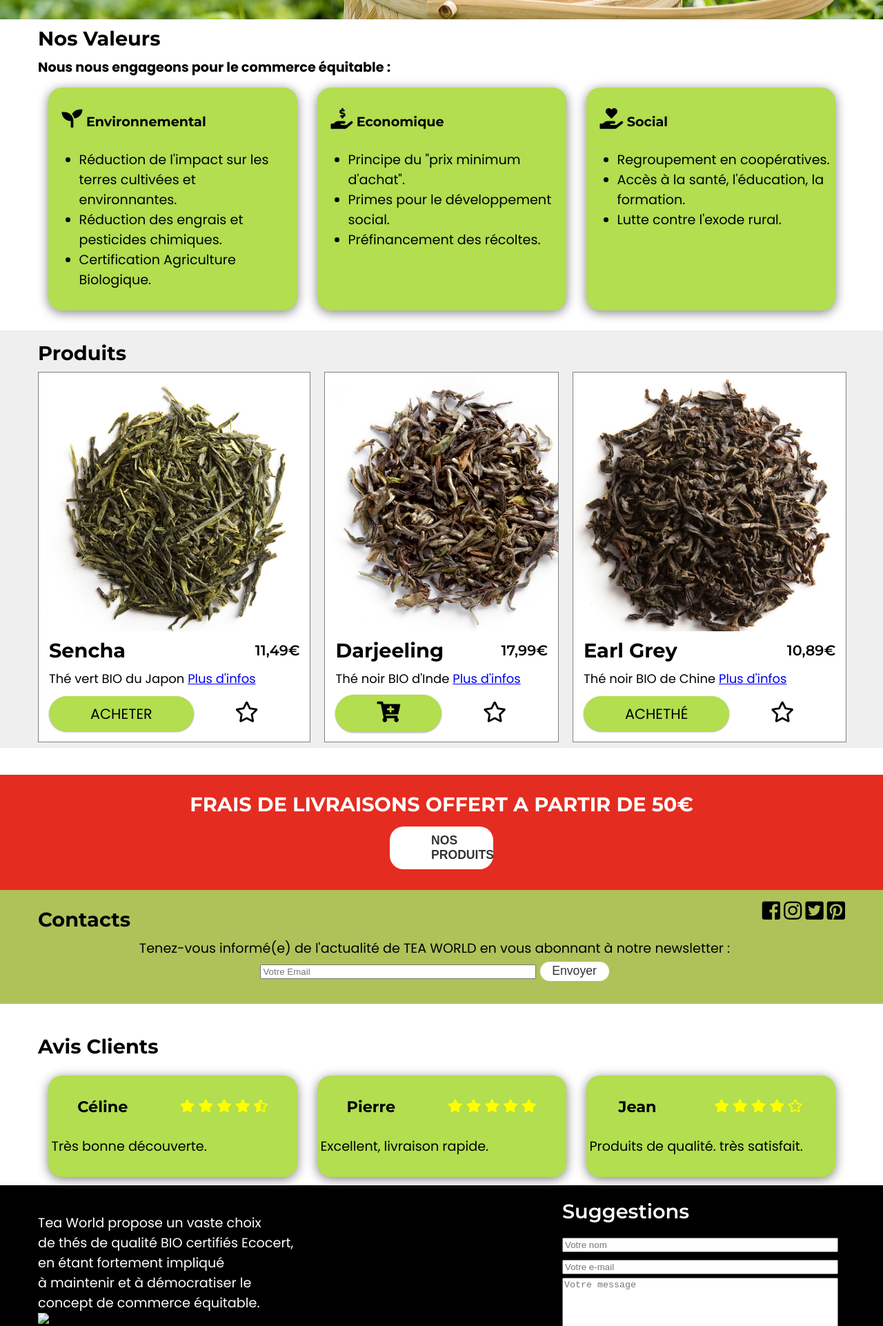
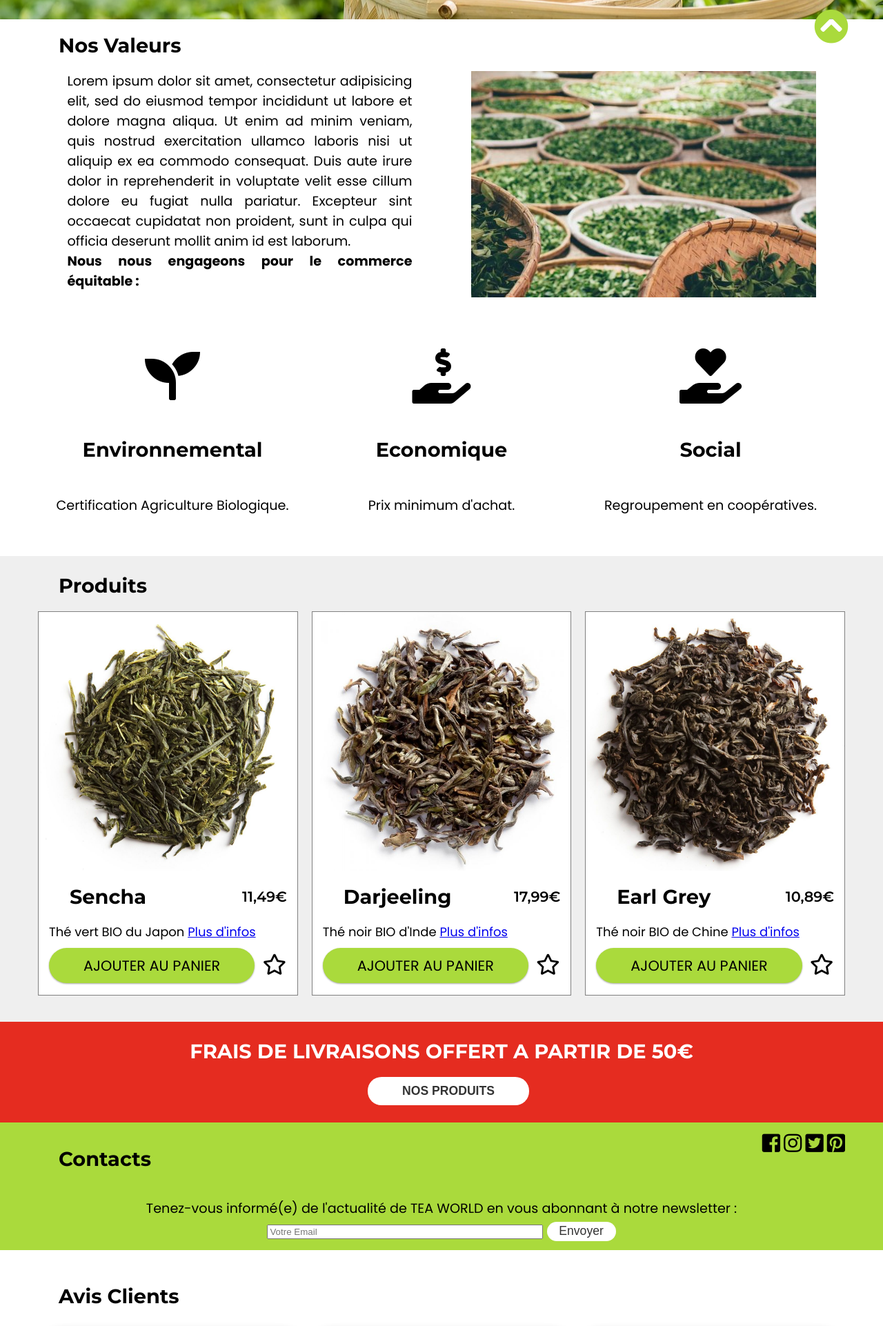
Before and after one commit to PN-Promo5/c1-html-css-projet-1-Adel-MKH, a plain HTML site: page index.html in a window 1280 px wide. Shown: the part 692-2614 px from the top of the page at 69% size. Drawn offline with Linux system fonts and the light colour scheme.

Commit message:
second commit

```diff
--- a/css/style.css
+++ b/css/style.css
@@ -105,34 +105,45 @@ header {
   display: flex;
   justify-content: center;
   flex-direction: column;
+  align-items: flex-start;
 }
 
 h1 {
-  margin-left: 20px;
-  color: white
+  margin: 50px 0 0 20px;
+  color: white;
 }
 
 .btn_1 {
-  width: 150px;
-  margin: 30px;
+  margin: 0 0 25px 20px;
   border-radius: 20px;
   cursor: pointer;
   background-color: #ffffff;
   font-size: 1.1rem;
   border-width: 0px;
-  padding: 10px 60px;
+  padding: 10px 50px;
   color: #333;
-  margin-top: 5px;
 }
+
 
 .bg_1 {
   background-color: #efefef;
-  height: 600px;
+  height: 670px;
   padding-top: 5px;
 }
 
 h2 {
-  margin: 10px 0;
+  margin: 20px 30px;
+}
+
+#concept {
+  display: flex;
+  justify-content: space-around;
+
+}
+
+#intro {
+  text-align: justify;
+  width: 500px;
 }
 
 .Avantages {
@@ -142,26 +153,16 @@ h2 {
 
 .box {
   margin: 15px auto 0;
-  text-align: left;
+  text-align: center;
   padding: 30px 5px;
-  box-shadow: 0px 3px 16px grey;
-  border-radius: 20px;
-  background-color: #b2de4f;
-  transition: 0.5s;
   list-style-type: none;
   width: 30%;
+  display: flex;
+  flex-direction: column;
 }
 
-.box:hover {
-  box-shadow: 10px 10px 10px black;
-}
-
-.box ul {
-  list-style-type: disc;
-}
-
-h4 {
-  margin-left: 15px;
+.icon_1 {
+font-size: 80px;
 }
 
 .icon {
@@ -221,7 +222,7 @@ article:hover {
 
 .product-body {
   font-size: 1.3rem;
-  height: 160px;
+  height: 180px;
   background-color: white;
 }
 
@@ -244,7 +245,7 @@ article:hover {
 
 .bouttons {
   display: flex;
-  justify-content: center;
+  justify-content: space-between;
   margin-top: 10px;
   align-items: center;
 }
@@ -253,26 +254,27 @@ article:hover {
   display: inline-block;
   color: black;
   text-decoration: none;
-  padding: 10px 60px;
+  padding: 10px 50px;
   border-radius: 50px;
 }
 
 .btn:hover {
-  color: white;
+  color: grey;
   transition: 0.5s;
 }
 
 .btn-fav {
-  padding: 0px 1àpx;
+  padding: 0px 1px;
 }
 
 .btn-buy {
-  background-color: #b2de4f;
+  background-color: #aada3c;
   box-shadow: 0 1px 3px rgba(0,0,0,0.12), 0 1px 2px rgba(0,0,0,0.24);
 }
 
 .bg-red {
   background-color: #e52c20;
+  margin-top: -20px;
 }
 
 .promo {
@@ -291,20 +293,19 @@ article:hover {
 }
 
 .newsletter {
-  padding-right: 20px;
+  padding: 20px;
   height: 20px;
   text-align: center;
 }
 
 .bg_green {
-  background-color: #adc35a;
-  height: 150px;
+  background-color: #aada3c;
+  height: 170px;
   padding-top: 15px;
 }
 
 .adapt_2 {
-  height: 200px;
-  padding-top: 5px;
+  height: 290px;
 }
 
 .avis {
@@ -318,6 +319,11 @@ article:hover {
   align-items: center;
 }
 
+.border_clients {
+  box-shadow: 0px 3px 16px grey;
+  border-radius: 20px;
+}
+
 .star {
   color: yellow;
 }
@@ -325,13 +331,13 @@ article:hover {
 /*FOOTER*/
 footer {
   background-color: black;
-  height: 510px;
+  height: 460px;
 }
 
 .footer-top {
   display: flex;
   flex-direction: row;
-  justify-content: space-between;
+  justify-content: space-around;
 }
 
 /*FORM*/
@@ -387,8 +393,10 @@ input.button:hover {
 
 .footer-top p.p-seo {
   padding: 40px 20px 0 0;
-  text-align: left;
+  text-align: justify;
   color: white;
+  width: 500px;
+  margin-bottom: 20px;
 }
 
 .footer-left {
@@ -429,3 +437,11 @@ p.copyright {
   margin-top: 20px;
   text-align: center;
 }
+
+#up {
+  color: #aada3c;
+  position: fixed;
+  font-size: 50px;
+  bottom: 30px;
+  right: 50px;
+}
--- a/index.html
+++ b/index.html
@@ -36,7 +36,7 @@
           <a href="#Contacts">CONTACTS</a>
         </li>
         <li>
-          <a href="#Avis Clients">AVIS CLIENTS</a>
+          <a href="#Avis_Clients">AVIS CLIENTS</a>
         </li>
       </ul>
       <ul>
@@ -48,51 +48,54 @@
   <header>
     <!--Illustration Principal-->
     <h1>Dégustons un monde plus juste</h1>
-    <button class="btn_1"><strong>NOS PRODUITS</strong></button>
+    <button href="Produits" class="btn_1"><strong>DÉCOUVREZ NOS PRODUITS</strong></button>
   </header>
-  <section class="container">
-    <!--Nos Avantages-->
-    <h2 id="Nos_Valeurs">Nos Valeurs</h2>
-    <p><strong>Nous nous engageons pour le commerce équitable : </strong></p>
 
+  <!--Nos Avantages-->
+  <section id="Nos_Valeurs" class="container">
+
+    <h2>Nos Valeurs</h2>
+
+    <div id="concept">
+      <p id="intro">Lorem ipsum dolor sit amet, consectetur adipisicing elit, sed do eiusmod tempor incididunt ut labore et dolore magna aliqua. Ut enim ad minim veniam, quis nostrud exercitation ullamco laboris nisi ut aliquip ex ea commodo
+        consequat. Duis aute irure dolor in reprehenderit in voluptate velit esse cillum dolore eu fugiat nulla pariatur. Excepteur sint occaecat cupidatat non proident, sunt in culpa qui officia deserunt mollit anim id est laborum. <br><strong>Nous
+          nous engageons pour le commerce équitable : </strong></p>
+      <img src="image/concept.jpg">
+    </div>
+    <br>
 
     <div class="Avantages">
 
       <ul class="box">
-        <h4><i class="fas fa-seedling icon"></i> Environnemental</h4><br>
-        <ul>
-          <li>Réduction de l'impact sur les terres cultivées et environnantes.</li>
-          <li>Réduction des engrais et pesticides chimiques.</li>
-          <li>Certification Agriculture Biologique.</li>
-        </ul>
+        <i class="fas fa-seedling icon_1"></i><br>
+        <h2>Environnemental</h2><br>
+        <p>Certification Agriculture Biologique.</p>
+
       </ul>
 
-      <ul class="box">
-        <h4><i class="fas fa-hand-holding-usd icon"></i> Economique</h4><br>
-        <ul>
-          <li>Principe du "prix minimum d'achat".</li>
-          <li>Primes pour le développement social.</li>
-          <li>Préfinancement des récoltes.</li>
-        </ul>
-      </ul>
+      <div class="box">
+        <i class="fas fa-hand-holding-usd icon_1"></i><br>
+        <h2>Economique</h2><br>
 
-      <ul class="box">
-        <h4><i class="fas fa-hand-holding-heart icon"></i> Social</h4><br>
-        <ul>
-          <li>Regroupement en coopératives.</li>
-          <li>Accès à la santé, l'éducation, la formation.</li>
-          <li>Lutte contre l'exode rural.</li>
-        </ul>
-      </ul>
+        <p>Prix minimum d'achat.</p>
+
+      </div>
+
+      <div class="box">
+        <i class="fas fa-hand-holding-heart icon_1"></i><br>
+        <h2>Social</h2><br>
+        <p>Regroupement en coopératives.</p>
+
+      </div>
 
     </div>
   </section>
   <br>
 
   <!--Les Produits-->
-  <section class="bg_1">
+  <section class="bg_1" id="Produits">
     <div class="container">
-      <h2 class="white">Produits</h2>
+      <h2>Produits</h2>
 
       <div class="product-row">
 
@@ -105,11 +108,11 @@
             </div>
 
             <p class="description">
-              Thé vert BIO du Japon  <a href="#">Plus d'infos</a></p>
+              Thé vert BIO du Japon <a href="#">Plus d'infos</a></p>
 
             <div class="bouttons">
-              <a class="btn btn-buy" href="">ACHETER</a>
-              <a class="btn btn-fav" href=""><i class="far fa-star icon"></i></a>
+              <a class="btn btn-buy" href="#">AJOUTER AU PANIER</a>
+              <a class="btn btn-fav" href="#"><i class="far fa-star icon"></i></a>
             </div>
           </div>
         </article>
@@ -123,10 +126,10 @@
             </div>
 
             <p class="description">
-              Thé noir BIO d'Inde  <a href="#">Plus d'infos</a></p>
+              Thé noir BIO d'Inde <a href="#">Plus d'infos</a></p>
             <div class="bouttons">
-              <a class="btn btn-buy" href=""><i class="fas fa-cart-plus icon"></i></a>
-              <a class="btn btn-fav" href=""><i class="far fa-star icon"></i></a>
+              <a class="btn btn-buy" href="#">AJOUTER AU PANIER</a>
+              <a class="btn btn-fav" href="#"><i class="far fa-star icon"></i></a>
             </div>
           </div>
         </article>
@@ -140,10 +143,10 @@
             </div>
 
             <p class="description">
-              Thé noir BIO de Chine  <a href="#">Plus d'infos</a></p>
+              Thé noir BIO de Chine <a href="#">Plus d'infos</a></p>
             <div class="bouttons">
-              <a class="btn btn-buy" href="">ACHETHÉ</a>
-              <a class="btn btn-fav" href=""><i class="far fa-star icon"></i></a>
+              <a class="btn btn-buy" href="#">AJOUTER AU PANIER</a>
+              <a class="btn btn-fav" href="#"><i class="far fa-star icon"></i></a>
             </div>
           </div>
 
@@ -152,18 +155,17 @@
       </div>
     </div>
   </section>
-  <br>
 
   <section class="bg-red">
     <div class="container promo">
       <h2>FRAIS DE LIVRAISONS OFFERT A PARTIR DE 50€</h2>
-      <button class="btn_1"><strong>NOS PRODUITS</strong></button>
+      <button href="Produits" class="btn_1"><strong>NOS PRODUITS</strong></button>
     </div>
   </section>
 
   <!--Réseau Sociaux-->
   <div class="bg_green">
-    <section class="container adapt">
+    <section class="container" id="Contacts">
       <div class="row">
         <h2>Contacts</h2>
         <div class="social">
@@ -175,7 +177,7 @@
       </div>
       <div class="newsletter">
         <p>
-          <label for="Email">Tenez-vous informé(e) de l'actualité de TEA WORLD en vous abonnant à notre newsletter :</label>
+          <label for="Email">Tenez-vous informé(e) de l'actualité de TEA WORLD en vous abonnant à notre newsletter :<br></label>
           <input type="email" name="Email" id="Email" placeholder="Votre Email">
           <input class="button" type="submit" value="Envoyer" name="submit">
         </p>
@@ -184,13 +186,13 @@
     </section>
   </div>
   <br>
-  <section class="container adapt_2">
+  <section class="container adapt_2" id="Avis_Clients">
     <h2>Avis Clients</h2>
     <div class="avis">
 
-      <div class="box">
+      <div class="box border_clients">
         <div class="clients">
-          <h3>Céline</h3>
+          <div><h3>Céline</h3><img src="image/client-1.png"></div>
           <p class="star">
             <i class="fas fa-star"></i>
             <i class="fas fa-star"></i>
@@ -199,13 +201,13 @@
             <i class="fas fa-star-half-alt"></i>
           </p>
         </div>
-        <p><br>Très bonne découverte.<br></p>
+        <p>Très bonne découverte.<br></p>
 
       </div>
 
-      <div class="box">
+      <div class="box border_clients">
         <div class="clients">
-          <h3>Pierre</h3>
+          <div><h3>Pierre</h3><img src="image/client-2.jpg"></div>
           <p class="star">
             <i class="fas fa-star"></i>
             <i class="fas fa-star"></i>
@@ -214,13 +216,13 @@
             <i class="fas fa-star"></i>
           </p>
         </div>
-        <p><br>Excellent, livraison rapide.</p>
+        <p>Excellent, livraison rapide.</p>
 
       </div>
 
-      <div class="box">
+      <div class="box border_clients">
         <div class="clients">
-          <h3>Jean</h3>
+          <div><h3>Jean</h3><img src="image/client-3.png"></div>
           <p class="star">
             <i class="fas fa-star"></i>
             <i class="fas fa-star"></i>
@@ -229,7 +231,7 @@
             <i class="far fa-star"></i>
           </p>
         </div>
-        <p><br>Produits de qualité. très satisfait.<br></p>
+        <p>Produits de qualité. très satisfait.<br></p>
 
       </div>
 
@@ -241,9 +243,8 @@
     <div class="container">
       <div class="footer-top">
         <div class="footer-left">
-          <p class="p-seo">Tea World propose un vaste choix <br>de thés de qualité BIO certifiés Ecocert, <br>en étant fortement impliqué <br>à maintenir et à démocratiser le <br>concept de commerce équitable.</p>
-          <img src="image/">
-
+          <p class="p-seo">Tea World propose un vaste choix de thés de qualité BIO certifiés Ecocert, en étant fortement impliqué à maintenir et à démocratiser le concept de commerce équitable.</p>
+          <div><img src="image/Logo.png"></div>
         </div>
         <form>
           <h2 class="form-title">Suggestions</h2>
@@ -262,6 +263,7 @@
       </div>
 
     </div>
+
     <section class="list-footer">
       <ul>
         <h6>NOUS</h6>
@@ -287,7 +289,10 @@
     </div>
     <p class="copyright">CopyRight© 2018 - Tea World</p>
 
+    <a href="#"></a>
   </footer>
+  <a id="up" href="#"><i class="fas fa-chevron-circle-up"></i></a>
+
 </body>
 
 </html>
```
Also changed, not shown: css/responsive.css (+41 -9 lines), image/Logo.png (added), image/client-1.png (added), image/client-2.jpg (added), image/client-3.png (added), image/concept.jpg (added), image/header-5.jpg (deleted), image/label.png (deleted).
